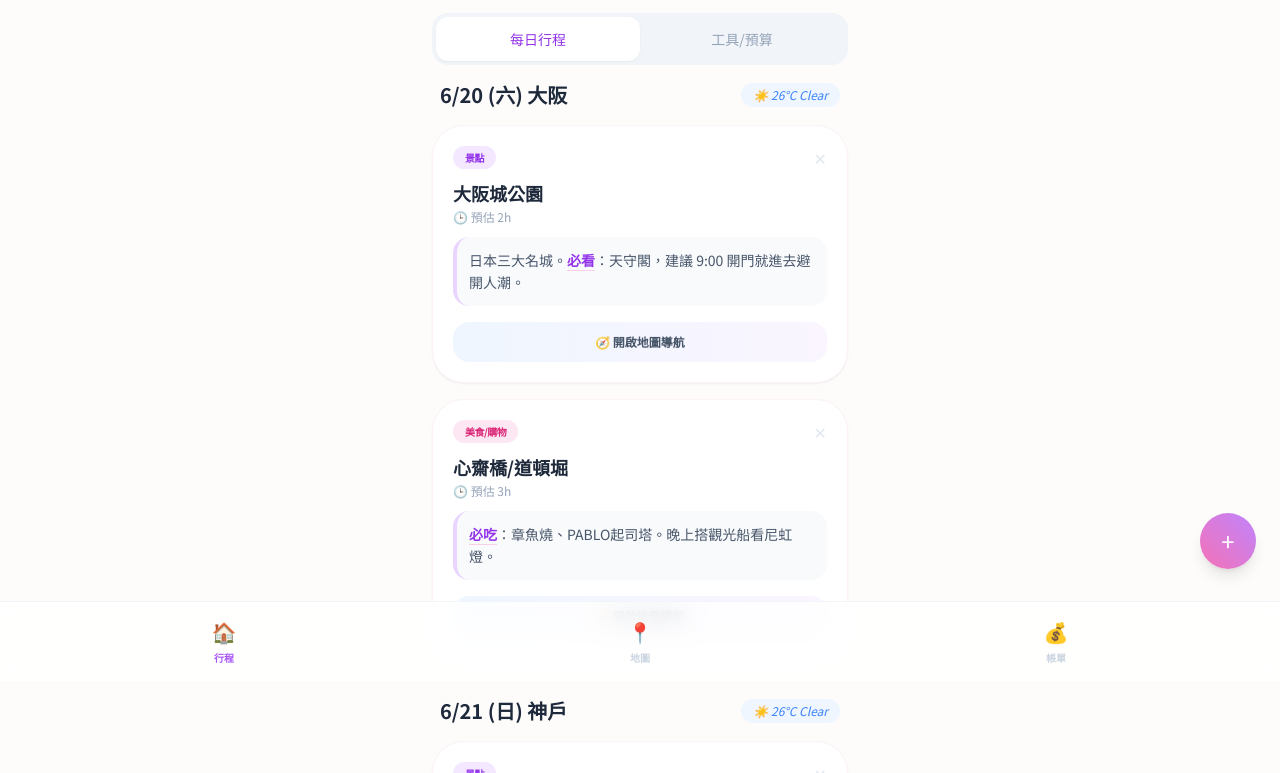
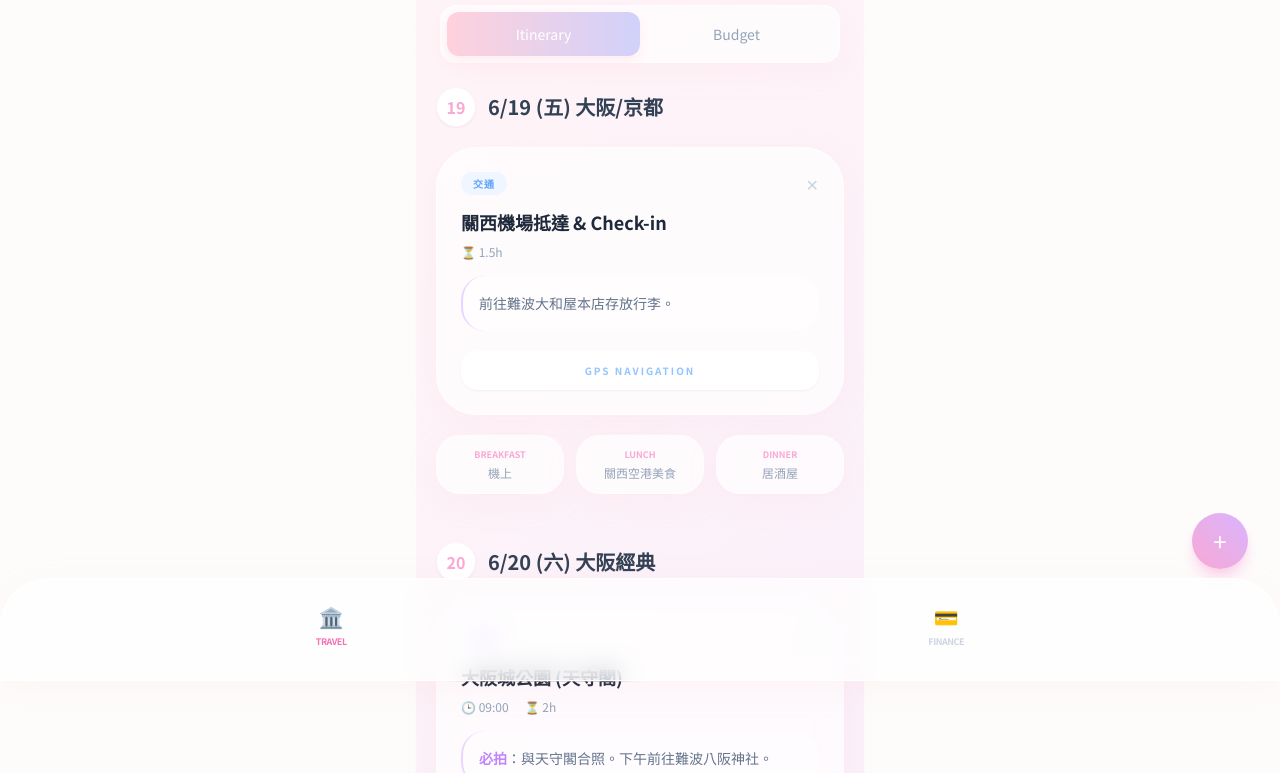
Before and after one commit to nicc0614/japan-trip, a plain HTML site: page index.html in a window 1280 px wide. Shown: the part 119-892 px from the top of the page. Drawn offline with nearby package versions, Linux system fonts and the light colour scheme.

Commit message:
Add files via upload

```diff
--- a/index.html
+++ b/index.html
@@ -3,105 +3,112 @@
 <head>
     <meta charset="UTF-8">
     <meta name="viewport" content="width=device-width, initial-scale=1.0, maximum-scale=1.0, user-scalable=no">
-    <title>🌸 關西仲夏之旅 2026</title>
+    <title>🌸 關西仲夏夢境 2026</title>
     <script src="https://cdn.tailwindcss.com"></script>
     <script src="https://unpkg.com/vue@3/dist/vue.global.js"></script>
-    <link href="https://fonts.googleapis.com/css2?family=Noto+Sans+TC:wght@300;400;700&display=swap" rel="stylesheet">
+    <link href="https://fonts.googleapis.com/css2?family=Noto+Sans+TC:wght@300;400;700&family=Dancing+Script:wght@700&display=swap" rel="stylesheet">
     <style>
-        body { font-family: 'Noto Sans TC', sans-serif; background-color: #FDFCFB; } /* 米白底 */
-        .glass { background: rgba(255, 255, 255, 0.7); backdrop-filter: blur(10px); }
-        .safe-area-bottom { padding-bottom: env(safe-area-inset-bottom); }
+        :root { --main-bg: #FDFCFB; --glass: rgba(255, 255, 255, 0.65); }
+        body { font-family: 'Noto Sans TC', sans-serif; background: var(--main-bg); overflow-x: hidden; }
+        .pink-gradient { background: linear-gradient(135deg, #FFF5F7 0%, #F3E8FF 50%, #E0F2FE 100%); }
+        .glass-card { background: var(--glass); backdrop-filter: blur(12px); border: 1px solid rgba(255,255,255,0.4); box-shadow: 0 8px 32px 0 rgba(255, 182, 193, 0.1); }
+        .tab-active { background: linear-gradient(to right, #FFD1DC, #D1D1FA); color: white; box-shadow: 0 4px 12px rgba(255, 209, 220, 0.4); }
+        .font-fancy { font-family: 'Dancing Script', cursive; }
+        input::placeholder { color: #CBD5E1; }
     </style>
 </head>
-<body class="text-slate-700">
-    <div id="app" class="max-w-md mx-auto min-h-screen flex flex-col relative">
+<body class="text-slate-600">
+    <div id="app" class="max-w-md mx-auto min-h-screen flex flex-col pink-gradient relative">
 
-        <header class="p-8 bg-gradient-to-r from-pink-50 via-purple-50 to-blue-50 sticky top-0 z-20 shadow-sm">
-            <h1 class="text-2xl font-bold text-slate-800 flex items-center gap-2">🌸 關西自遊行</h1>
-            <p class="text-xs text-slate-500 mt-1 uppercase tracking-widest">June 19 - June 27 · Kansai Trip</p>
+        <header class="pt-10 pb-6 px-8 text-center sticky top-0 z-30">
+            <h1 class="text-3xl font-fancy text-pink-400">Kansai Dream</h1>
+            <p class="text-sm font-bold text-slate-400 tracking-[0.2em] mt-1">2026.06.19 - 06.27</p>
         </header>
 
-        <div class="px-4 mt-4">
-            <div class="flex bg-slate-100 rounded-2xl p-1 text-sm font-medium">
-                <button @click="activeTab = 'itinerary'" :class="activeTab === 'itinerary' ? 'bg-white text-purple-600 shadow-sm' : 'text-slate-400'" class="flex-1 py-3 rounded-xl transition-all">每日行程</button>
-                <button @click="activeTab = 'budget'" :class="activeTab === 'budget' ? 'bg-white text-purple-600 shadow-sm' : 'text-slate-400'" class="flex-1 py-3 rounded-xl transition-all">工具/預算</button>
+        <nav class="px-6 mb-6 sticky top-[90px] z-30">
+            <div class="glass-card rounded-2xl p-1.5 flex justify-between text-sm font-medium">
+                <button @click="activeTab = 'itinerary'" :class="activeTab === 'itinerary' ? 'tab-active' : 'text-slate-400'" class="flex-1 py-3 rounded-xl transition-all duration-300">Itinerary</button>
+                <button @click="activeTab = 'budget'" :class="activeTab === 'budget' ? 'tab-active' : 'text-slate-400'" class="flex-1 py-3 rounded-xl transition-all duration-300">Budget</button>
             </div>
-        </div>
+        </nav>
 
-        <main class="flex-1 p-4 pb-24">
-            <div v-if="activeTab === 'itinerary'" class="space-y-10">
-                <div v-for="(day, dIdx) in days" :key="dIdx" class="day-section">
-                    <div class="flex justify-between items-center mb-4 px-2">
-                        <h2 class="text-xl font-bold text-slate-800">{{ day.date }}</h2>
-                        <span class="text-xs px-3 py-1 bg-blue-50 text-blue-500 rounded-full font-medium italic">☀️ 26°C Clear</span>
+        <main class="flex-1 px-5 pb-32">
+            <div v-if="activeTab === 'itinerary'" class="space-y-12 animate-in fade-in duration-500">
+                <div v-for="(day, dIdx) in days" :key="dIdx" class="relative">
+                    <div class="flex items-center gap-3 mb-5">
+                        <div class="w-10 h-10 rounded-full bg-white shadow-sm flex items-center justify-center text-pink-300 font-bold border border-pink-50">
+                            {{ day.date.split('/')[1].split(' ')[0] }}
+                        </div>
+                        <h2 class="text-xl font-bold text-slate-700">{{ day.date }}</h2>
                     </div>
 
-                    <div class="space-y-4">
-                        <div v-for="(item, iIdx) in day.events" :key="iIdx" class="bg-white p-5 rounded-[2rem] shadow-sm border border-pink-50 relative overflow-hidden">
+                    <div class="space-y-5">
+                        <div v-for="(item, iIdx) in day.events" :key="iIdx" class="glass-card rounded-[2.5rem] p-6 relative">
                             <div class="flex justify-between items-start mb-3">
-                                <span :class="getTypeClass(item.type)" class="text-[10px] px-3 py-1 rounded-full font-bold tracking-tighter">
-                                    {{ item.type }}
-                                </span>
-                                <button @click="removeEvent(dIdx, iIdx)" class="text-slate-200 hover:text-red-300 transition">✕</button>
+                                <span :class="getTypeClass(item.type)" class="text-[10px] px-3 py-1 rounded-full font-bold tracking-widest uppercase">{{ item.type }}</span>
+                                <button @click="removeEvent(dIdx, iIdx)" class="text-slate-300 hover:text-pink-300 transition">✕</button>
                             </div>
+                            <h3 class="font-bold text-lg text-slate-800">{{ item.title }}</h3>
+                            <div class="flex items-center gap-4 mt-2 text-xs text-slate-400">
+                                <span v-if="item.time">🕒 {{ item.time }}</span>
+                                <span v-if="item.duration">⏳ {{ item.duration }}</span>
+                            </div>
+                            <div v-if="item.guide" class="mt-4 p-4 bg-white/40 rounded-3xl text-sm leading-relaxed text-slate-500 border-l-2 border-purple-200">
+                                <span v-html="formatText(item.guide)"></span>
+                            </div>
+                            <button @click="openNav(item.title)" class="mt-5 w-full py-3 bg-white text-blue-300 rounded-2xl text-[10px] font-bold tracking-[0.2em] shadow-sm hover:shadow-md transition">GPS NAVIGATION</button>
+                        </div>
 
-                            <h3 class="font-bold text-lg text-slate-800 leading-tight">{{ item.title }}</h3>
-                            <div class="text-xs text-slate-400 mt-1 flex items-center gap-1">🕒 預估 {{ item.duration }}</div>
-
-                            <div v-if="item.guide" class="mt-3 p-3 bg-slate-50 rounded-2xl text-sm text-slate-600 leading-relaxed border-l-4 border-purple-200">
-                                <span v-html="formatGuide(item.guide)"></span>
+                        <div class="grid grid-cols-3 gap-3">
+                            <div v-for="meal in ['Breakfast', 'Lunch', 'Dinner']" class="glass-card rounded-3xl p-3 text-center">
+                                <div class="text-[9px] text-pink-300 font-bold uppercase mb-1">{{ meal }}</div>
+                                <div class="text-xs text-slate-400 truncate">{{ day.meals[meal] || '待尋覓' }}</div>
                             </div>
-
-                            <a :href="'https://www.google.com/maps/search/?api=1&query=' + encodeURIComponent(item.title)" target="_blank"
-                               class="mt-4 w-full py-3 bg-gradient-to-r from-blue-50 to-purple-50 text-slate-600 rounded-2xl text-center text-xs font-bold flex justify-center items-center gap-2 hover:opacity-80 transition">
-                                🧭 開啟地圖導航
-                            </a>
                         </div>
                     </div>
                 </div>
             </div>
 
-            <div v-if="activeTab === 'budget'" class="space-y-6 animate-fade-in">
-                <section class="bg-white p-6 rounded-[2rem] shadow-sm border border-blue-50 text-sm">
-                    <h3 class="font-bold text-slate-800 mb-4 flex items-center gap-2">🏨 住宿與航班</h3>
+            <div v-if="activeTab === 'budget'" class="space-y-6 animate-in slide-in-from-bottom-5 duration-500">
+                <section class="glass-card p-8 rounded-[3rem]">
+                    <h3 class="text-lg font-bold text-slate-800 mb-6">💰 Expenses Tracker</h3>
+                    <div class="space-y-4 mb-8">
+                        <div v-for="(exp, eIdx) in expenses" :key="eIdx" class="flex justify-between items-center group">
+                            <span class="text-sm text-slate-500">{{ exp.name }}</span>
+                            <div class="flex items-center gap-3">
+                                <span class="text-sm font-mono text-slate-700">¥{{ exp.amount.toLocaleString() }}</span>
+                                <button @click="expenses.splice(eIdx, 1)" class="opacity-0 group-hover:opacity-100 text-pink-200">✕</button>
+                            </div>
+                        </div>
+                        <div class="pt-4 border-t border-dashed border-pink-100 flex justify-between items-baseline">
+                            <span class="font-bold text-slate-800">Total Spent</span>
+                            <span class="text-2xl font-bold text-transparent bg-clip-text bg-gradient-to-r from-pink-400 to-purple-400 font-fancy">¥{{ totalBudget.toLocaleString() }}</span>
+                        </div>
+                    </div>
+
                     <div class="space-y-3">
-                        <div class="p-3 bg-pink-50/30 rounded-xl"><strong>住宿：</strong> 難波大和屋本店 (6/19-27)</div>
-                        <div class="p-3 bg-purple-50/30 rounded-xl"><strong>回程：</strong> 6/27 關西機場 (KIX) 16:00</div>
-                    </div>
-                </section>
-
-                <section class="bg-white p-6 rounded-[2rem] shadow-sm border border-purple-50">
-                    <h3 class="font-bold text-slate-800 mb-4 flex items-center gap-2">💰 預算管理</h3>
-                    <div class="space-y-4">
-                        <div v-for="exp in expenses" class="flex justify-between text-sm items-center">
-                            <span class="text-slate-500">{{ exp.name }}</span>
-                            <span class="font-mono bg-slate-50 px-3 py-1 rounded-lg">¥{{ exp.amount.toLocaleString() }}</span>
-                        </div>
-                        <div class="pt-4 border-t border-dashed flex justify-between items-center">
-                            <span class="font-bold text-slate-800">總計預算</span>
-                            <span class="text-xl font-bold text-transparent bg-clip-text bg-gradient-to-r from-purple-500 to-pink-500">¥{{ totalBudget.toLocaleString() }}</span>
+                        <input v-model="newExpName" type="text" placeholder="項目名稱 (e.g. 藥妝)" class="w-full p-4 rounded-2xl bg-white/50 border border-white focus:outline-none focus:ring-2 focus:ring-pink-100 text-sm">
+                        <div class="flex gap-2">
+                            <input v-model.number="newExpAmount" type="number" placeholder="金額 (¥)" class="flex-1 p-4 rounded-2xl bg-white/50 border border-white focus:outline-none text-sm">
+                            <button @click="addExpense" class="px-6 py-4 bg-pink-200 text-white rounded-2xl font-bold text-sm">+</button>
                         </div>
                     </div>
                 </section>
             </div>
         </main>
 
-        <button v-if="activeTab === 'itinerary'" @click="addNewItem" class="fixed bottom-28 right-6 w-14 h-14 bg-gradient-to-tr from-pink-400 to-purple-400 text-white rounded-full shadow-lg flex items-center justify-center text-2xl z-30">+</button>
+        <button v-if="activeTab === 'itinerary'" @click="addNewPrompt" class="fixed bottom-28 right-8 w-14 h-14 bg-gradient-to-tr from-pink-300 to-purple-300 text-white rounded-full shadow-lg shadow-pink-200 flex items-center justify-center text-2xl z-40 hover:scale-110 transition">+</button>
 
-        <nav class="fixed bottom-0 left-0 right-0 bg-white/80 backdrop-blur-md border-t border-slate-100 p-4 safe-area-bottom flex justify-around items-center z-20">
-            <div class="flex flex-col items-center gap-1 text-purple-500">
-                <span class="text-xl">🏠</span>
-                <span class="text-[10px] font-bold">行程</span>
-            </div>
-            <div class="flex flex-col items-center gap-1 text-slate-300">
-                <span class="text-xl">📍</span>
-                <span class="text-[10px] font-bold">地圖</span>
-            </div>
-            <div class="flex flex-col items-center gap-1 text-slate-300">
-                <span class="text-xl">💰</span>
-                <span class="text-[10px] font-bold">帳單</span>
-            </div>
-        </nav>
+        <footer class="fixed bottom-0 left-0 right-0 glass-card border-t border-white p-6 pb-8 rounded-t-[3rem] flex justify-around items-center z-40">
+            <button @click="activeTab = 'itinerary'" :class="activeTab === 'itinerary' ? 'text-pink-400' : 'text-slate-300'" class="flex flex-col items-center gap-1 transition-all">
+                <span class="text-xl">🏛️</span>
+                <span class="text-[9px] font-bold uppercase tracking-tighter">Travel</span>
+            </button>
+            <button @click="activeTab = 'budget'" :class="activeTab === 'budget' ? 'text-pink-400' : 'text-slate-300'" class="flex flex-col items-center gap-1 transition-all">
+                <span class="text-xl">💳</span>
+                <span class="text-[9px] font-bold uppercase tracking-tighter">Finance</span>
+            </button>
+        </footer>
     </div>
 
     <script>
@@ -110,71 +117,39 @@
             data() {
                 return {
                     activeTab: 'itinerary',
-                    expenses: [
-                        { name: '機票 (來回)', amount: 75000 },
-                        { name: '住宿 (9天)', amount: 45000 },
-                        { name: '交通 (JR Pass/私鐵)', amount: 15000 },
-                        { name: '餐飲預算', amount: 40000 }
-                    ],
+                    newExpName: '',
+                    newExpAmount: null,
+                    expenses: [{ name: 'JR Pass 預定', amount: 15000 }, { name: '住宿預算', amount: 55000 }],
                     days: [
-                        {
-                            date: "6/20 (六) 大阪",
-                            events: [
-                                { title: "大阪城公園", type: "景點", duration: "2h", guide: "日本三大名城。**必看**：天守閣，建議 9:00 開門就進去避開人潮。" },
-                                { title: "心齋橋/道頓堀", type: "美食/購物", duration: "3h", guide: "**必吃**：章魚燒、PABLO起司塔。晚上搭觀光船看尼虹燈。" }
-                            ]
-                        },
-                        {
-                            date: "6/21 (日) 神戶",
-                            events: [
-                                { title: "生田神社", type: "景點", duration: "1h", guide: "神戶非常有名的結緣神社。" },
-                                { title: "北野異人館", type: "景點", duration: "2h", guide: "**必吃**：風見雞本舖的布丁。這裡建築非常有異國色彩。" },
-                                { title: "神戶港夜景", type: "景點", duration: "1.5h", guide: "晚上在 Mosaic 購物中心附近看神戶塔，非常唯美。" }
-                            ]
-                        },
-                        {
-                            date: "6/23 (二) 天橋立/伊根",
-                            events: [
-                                { title: "伊根舟屋", type: "景點", duration: "3h", guide: "**必吃**：舟屋咖啡廳。攻略：可以租腳踏車繞行，感受威尼斯氛圍。" },
-                                { title: "天橋立展望台", type: "景點", duration: "1.5h", guide: "挑戰「倒過來看」日本三景。" }
-                            ]
-                        },
-                        {
-                            date: "6/24 (三) 京都",
-                            events: [
-                                { title: "清水寺/三年坂", type: "景點", duration: "3.5h", guide: "京都必排行程。**必吃**：藤菜美丸子、湯豆腐。" },
-                                { title: "八坂神社/祇園", type: "景點", duration: "1.5h", guide: "傍晚到花見小路，有機會遇見藝妓。" }
-                            ]
-                        },
-                        {
-                            date: "6/25 (四) 宇治",
-                            events: [
-                                { title: "平等院", type: "景點", duration: "1.5h", guide: "**必看**：十圓硬幣上的鳳凰堂。必買：抹茶伴手禮。" },
-                                { title: "中村藤吉本店", type: "美食", duration: "1h", guide: "**必吃**：抹茶蕎麥麵、手作竹筒果凍。要先領號碼牌！" }
-                            ]
-                        }
+                        { date: "6/19 (五) 大阪/京都", meals: { Breakfast: "機上", Lunch: "關西空港美食", Dinner: "居酒屋" }, events: [{ title: "關西機場抵達 & Check-in", type: "交通", duration: "1.5h", guide: "前往難波大和屋本店存放行李。" }] },
+                        { date: "6/20 (六) 大阪經典", meals: { Breakfast: "超商", Lunch: "黑門市場", Dinner: "道頓堀" }, events: [{ title: "大阪城公園 (天守閣)", type: "景點", time: "09:00", duration: "2h", guide: "**必拍**：與天守閣合照。下午前往難波八阪神社。" }, { title: "心齋橋/道頓堀", type: "購物", duration: "3h", guide: "**必買**：藥妝、PABLO。晚上搭觀光船。" }] },
+                        { date: "6/21 (日) 神戶浪漫", meals: { Breakfast: "西式", Lunch: "神戶牛排", Dinner: "美利堅公園" }, events: [{ title: "生田神社 & 北野異人館", type: "景點", duration: "3h", guide: "**必吃**：風見雞布丁。建築非常有唯美氛圍。" }, { title: "神戶港塔 夜景", type: "景點", time: "19:00", guide: "欣賞港口燈光，極致浪漫。" }] },
+                        { date: "6/22 (一) 大阪深度", meals: { Breakfast: "咖啡廳", Lunch: "天神橋筋", Dinner: "千日前" }, events: [{ title: "黑門市場 & 道具屋筋", type: "美食", duration: "2h", guide: "購買日本廚房小物。" }, { title: "阿倍野 HARUKAS", type: "景點", time: "17:00", guide: "**重要攻略**：下午5點進場，一次看齊夕陽與大阪百萬夜景。" }] },
+                        { date: "6/23 (二) 海之京都", meals: { Breakfast: "御飯糰", Lunch: "伊根魚料理", Dinner: "京都伊勢丹" }, events: [{ title: "天橋立展望台", type: "景點", duration: "2h", guide: "挑戰從胯下看日本三景。" }, { title: "伊根舟屋", type: "景點", duration: "3h", guide: "**必去**：舟屋咖啡廳。感受海邊小鎮的幽靜。" }] },
+                        { date: "6/24 (三) 京都古韻", meals: { Breakfast: "京都喫茶", Lunch: "湯豆腐", Dinner: "祇園美食" }, events: [{ title: "清水寺 & 三年坂", type: "景點", duration: "4h", guide: "**必吃**：藤菜美丸子、庚申堂拍繽紛猴子球。" }, { title: "八坂神社 夜巡", type: "景點", time: "19:00", guide: "夜晚燈籠亮起非常唯美。" }] },
+                        { date: "6/25 (四) 宇治抹茶", meals: { Breakfast: "輕食", Lunch: "中村藤吉", Dinner: "錦市場" }, events: [{ title: "平等院鳳凰堂", type: "景點", duration: "2h", guide: "**必拍**：拿十圓硬幣對照。" }, { title: "宇治川散策", type: "景點", duration: "1.5h", guide: "**特別攻略**：三室戶寺點燈活動（若日期符合）。" }] },
+                        { date: "6/26 (五) 北部秘境", meals: { Breakfast: "超商", Lunch: "貴船川床", Dinner: "鴨川納涼" }, events: [{ title: "貴船神社/鞍馬寺", type: "景點", duration: "4h", guide: "**重要提醒**：需預約川床料理，水占卜非常準！" }, { title: "瑠璃光院", type: "景點", duration: "1.5h", guide: "**攻略**：檢查開放時間，夏季綠意反射非常美。" }] },
+                        { date: "6/27 (六) 返程", meals: { Breakfast: "飯店", Lunch: "空港內", Dinner: "Home" }, events: [{ title: "關西機場 (KIX)", type: "交通", time: "13:00", guide: "帶著行李與回憶，結束旅程。" }] }
                     ]
                 }
             },
-            computed: {
-                totalBudget() { return this.expenses.reduce((sum, i) => sum + i.amount, 0); }
-            },
+            computed: { totalBudget() { return this.expenses.reduce((s, i) => s + i.amount, 0); } },
             methods: {
                 getTypeClass(type) {
-                    if(type.includes('景點')) return 'bg-purple-100 text-purple-600';
-                    if(type.includes('美食')) return 'bg-pink-100 text-pink-600';
-                    return 'bg-blue-100 text-blue-600';
+                    if(type === '景點') return 'bg-purple-50 text-purple-400';
+                    if(type === '美食' || type === '購物') return 'bg-pink-50 text-pink-400';
+                    return 'bg-blue-50 text-blue-400';
                 },
-                formatGuide(text) {
-                    return text.replace(/\*\*(.*?)\*\*/g, '<b class="text-purple-600 underline decoration-pink-200 underline-offset-4">$1</b>');
+                formatText(t) { return t.replace(/\*\*(.*?)\*\*/g, '<b class="text-purple-400">$1</b>'); },
+                addExpense() {
+                    if(this.newExpName && this.newExpAmount) {
+                        this.expenses.push({ name: this.newExpName, amount: this.newExpAmount });
+                        this.newExpName = ''; this.newExpAmount = null;
+                    }
                 },
-                addNewItem() {
-                    const name = prompt("新增行程名稱？");
-                    if(name) this.days[0].events.push({ title: name, type: "景點", duration: "1h", guide: "新加入的行程" });
-                },
-                removeEvent(dIdx, iIdx) {
-                    if(confirm("確定移除這個行程嗎？")) this.days[dIdx].events.splice(iIdx, 1);
-                }
+                openNav(dest) { window.open(`https://www.google.com/maps/search/?api=1&query=${encodeURIComponent(dest)}`); },
+                addNewPrompt() { const n = prompt("新增行程名稱？"); if(n) this.days[0].events.push({ title: n, type: '景點', guide: '自訂項目' }); },
+                removeEvent(d, i) { this.days[d].events.splice(i, 1); }
             }
         }).mount('#app');
     </script>
```
